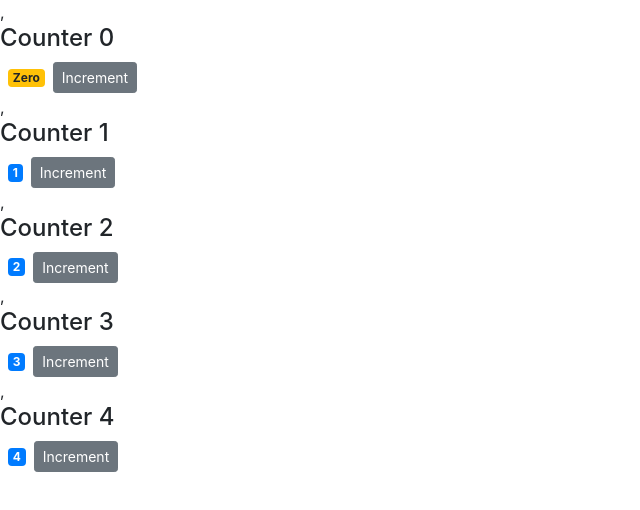
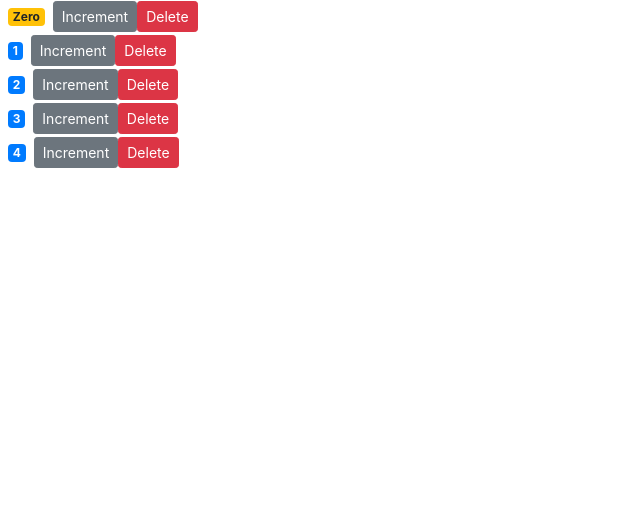
Before and after one commit to CollinsGichuki/couter-app, a React (Create React App) app: page / in a window 1280 px wide. Shown: the top 510 px of the page, without its empty margins (0-640 px from the left). Built offline with nearby package versions, Linux system fonts and the light colour scheme.

Commit message:
Added Deleting an Element

```diff
--- a/src/components/counter.jsx
+++ b/src/components/counter.jsx
@@ -1,4 +1,4 @@
-import React, { Component } from 'react';
+import React, { Component } from "react";
 
 class Counter extends Component {
   state = {
@@ -7,37 +7,42 @@
 
   //Arrow functions don't bind this keyword
   handleIncrement = () => {
-     //setState tells React we are updating the state
-     //and it will figure out which part of the state we are updating and bring the DOM in sync with the virtual sync
-     this.setState({value: this.state.value +1})
-  }
+    //setState tells React we are updating the state
+    //and it will figure out which part of the state we are updating and bring the DOM in sync with the virtual sync
+    this.setState({ value: this.state.value + 1 });
+  };
 
   render() {
-    return(
-    <div>
-      {//Accessing Children properties
-      this.props.children}
-      <span
-      className={ this.getClassBadges()}>{this.formatCount()}</span>
-      <button
-      onClick = {this.handleIncrement}
-      className="btn btn-secondary btn-sm">Increment</button>
+    return (
+      <div>
+        <span className={this.getClassBadges()}>{this.formatCount()}</span>
+        <button
+          onClick={this.handleIncrement}
+          className="btn btn-secondary btn-sm"
+        >
+          Increment
+        </button>
+        <button
+          onClick={() => this.props.onDelete(this.props.id)}
+          className="btn btn-danger btn-sm btn-m4"
+        >
+          Delete
+        </button>
       </div>
-      );
+    );
   }
 
   getClassBadges() {
     let classes = "badge m-2 badge-";
     classes += this.state.value === 0 ? "warning" : "primary";
-    return classes
+    return classes;
   }
 
   formatCount() {
-    const {value: count} = this.state;
+    const { value: count } = this.state;
     //If count is 0, show the string Zero else, show the number
-    return count === 0 ? 'Zero' : count;
+    return count === 0 ? "Zero" : count;
   }
-
 }
 
 export default Counter;
--- a/src/components/counters.jsx
+++ b/src/components/counters.jsx
@@ -1,28 +1,48 @@
-import React, { Component } from 'react';
-import Counter from './counter';
+import React, { Component } from "react";
+import Counter from "./counter";
 
 class Counters extends Component {
   state = {
     //Array of Counters
     //Use the id to uniquely identify the counters
     counters: [
-            {id:0, value: 0},
-            {id: 1, value: 1},
-            {id: 2, value: 2},
-            {id: 3, value: 3},
-            {id: 4, value: 4}
-        ]
-     }
+      { id: 0, value: 0 },
+      { id: 1, value: 1 },
+      { id: 2, value: 2 },
+      { id: 3, value: 3 },
+      { id: 4, value: 4 },
+    ],
+  };
+
+  handleDelete = (counterId) => {
+    //We don't update the state completely
+    //To remove an element from the counters array, we make a new array without the deleted array
+    //call setState on the component and let React do
+    //Use the filter method to get all the counters except the one with the id
+    const counters = this.state.counters.filter((c) => c.id !== counterId);
+    console.log("CounterId of tag selected", counterId);
+    //Override the counters property with the counters const
+    this.setState({ counters: counters });
+  };
+
   render() {
     return (
-            <div> {
+      <div>
+        {
           //Get the individual counter and map it to the Counter Component
-                this.state.counters.map(counter => (
-                    <Counter  key={counter.id} value={counter.value}>,
-                    <h4>Counter {counter.id}</h4>
-                    </Counter>
-                ))}
-        </div> );
+          this.state.counters.map((counter) => (
+            <Counter
+              //Props
+              //Key is used internally by React and hence why we have to create id prop
+              key={counter.id}
+              onDelete={this.handleDelete}
+              value={counter.value}
+              id={counter.id}
+            ></Counter>
+          ))
+        }
+      </div>
+    );
   }
 }
 
```
Also changed, not shown: 1 other file (tests, documents, lock files or other folders). Lines whose indentation alone changed are shown as unchanged.
